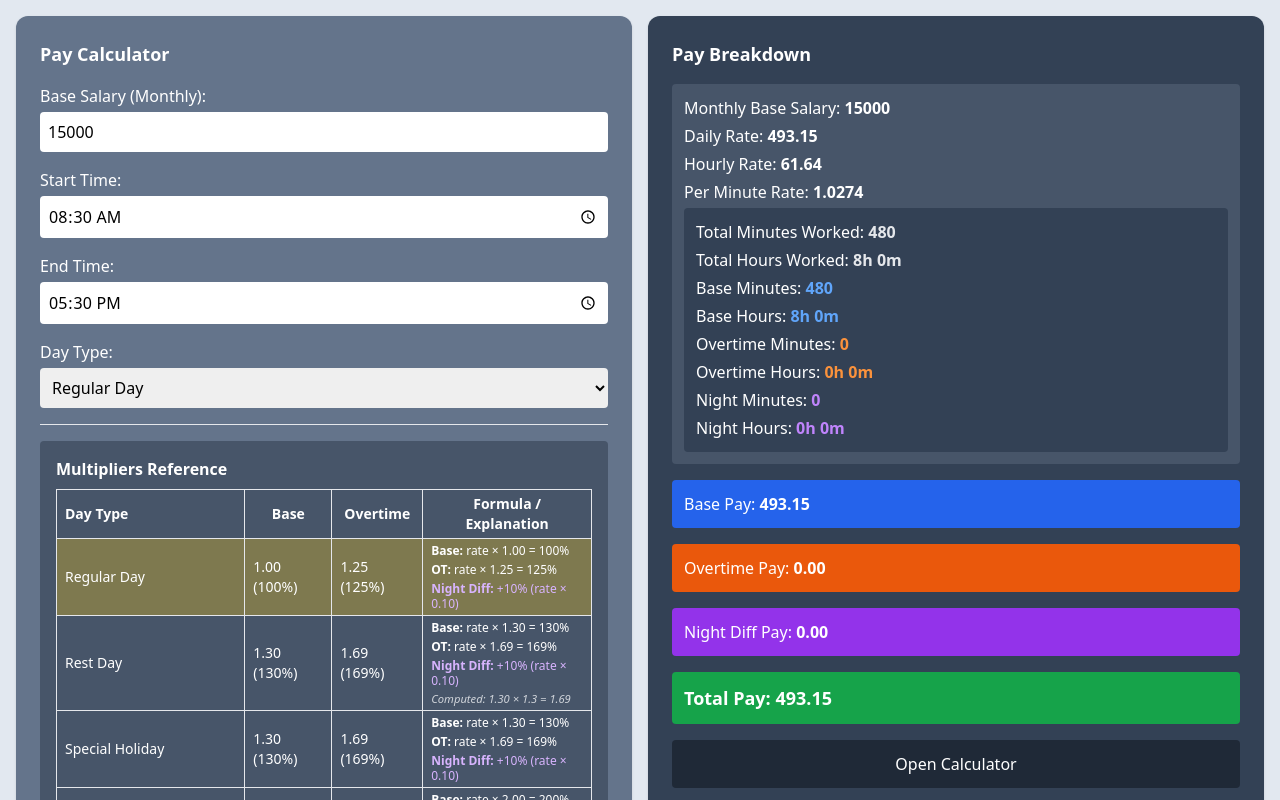
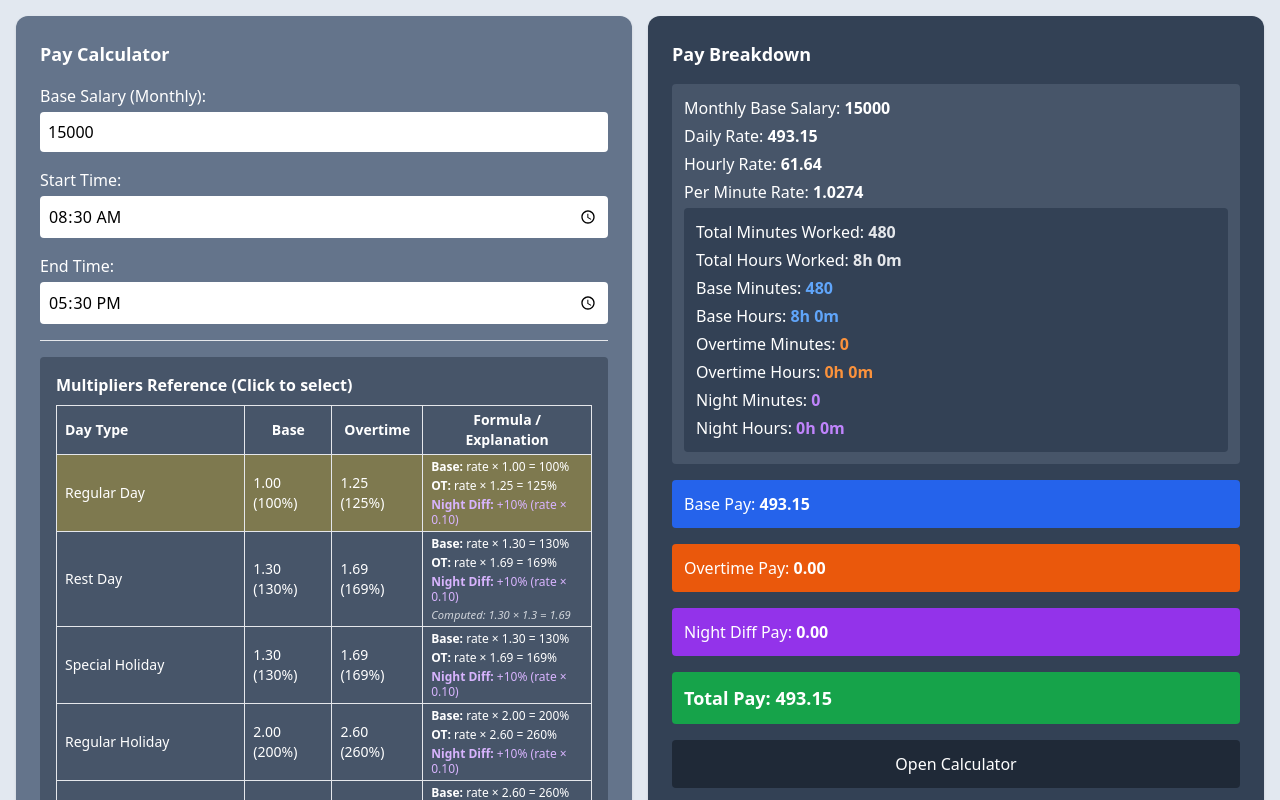
Before and after one commit to Kobs03/basic-payroll-calculator, a Vue app: page /#/ in a window 1280 px wide. Shown: the top 800 px of the page. Built offline with nearby package versions, Linux system fonts and the light colour scheme.

Commit message:
changes made : removed dropdown day type and make it clickable instead

```diff
--- a/src/views/HomeView.vue
+++ b/src/views/HomeView.vue
@@ -24,24 +24,11 @@
           <input type="time" v-model="endTime" class="p-2 rounded text-black w-full" />
         </div>
 
-        <!-- Day Type -->
-        <div>
-          <label class="block mb-1">Day Type:</label>
-          <select v-model="dayType" class="p-2 rounded text-black w-full">
-            <option value="regularDay">Regular Day</option>
-            <option value="restDay">Rest Day</option>
-            <option value="specialHoliday">Special Holiday</option>
-            <option value="regularHoliday">Regular Holiday</option>
-            <option value="restDayPlusRegularHoliday">Rest + Regular Holiday</option>
-            <option value="restDayPlusSpecialHoliday">Rest + Special Holiday</option>
-          </select>
-        </div>
-
         <hr class="my-2">
 
         <!-- Multipliers Reference Table -->
         <div class="mt-6 bg-slate-600 p-4 rounded">
-          <h3 class="font-bold mb-2">Multipliers Reference</h3>
+          <h3 class="font-bold mb-2">Multipliers Reference (Click to select)</h3>
           <div class="overflow-x-auto">
             <table class="w-full text-white border-collapse text-sm">
 
@@ -55,8 +42,10 @@
               </thead>
 
               <tbody>
-                <tr v-for="(base, key) in BASE_MULTIPLIERS" :key="key"
-                  :class="key === dayType ? 'bg-yellow-400 bg-opacity-30' : ''">
+                <tr v-for="(base, key) in BASE_MULTIPLIERS" :key="key" @click="dayType = key" :class="[
+                  key === dayType ? 'bg-yellow-400 bg-opacity-30' : '',
+                  'hover:bg-yellow-300 hover:bg-opacity-20 cursor-pointer'
+                ]">
                   <td class="border px-2 py-1 capitalize">
                     {{ key.replace(/([A-Z])/g, ' $1') }}
                   </td>
```
